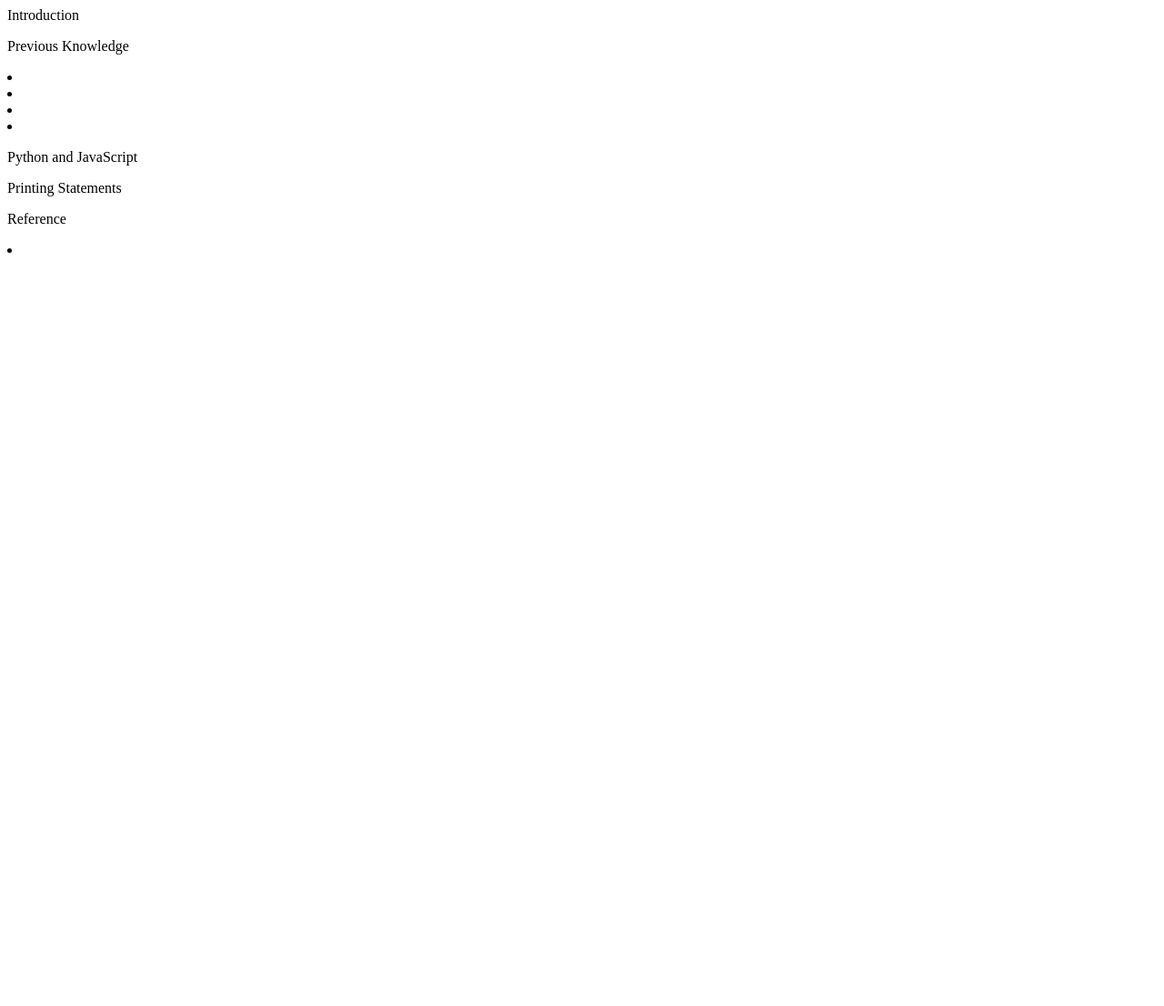
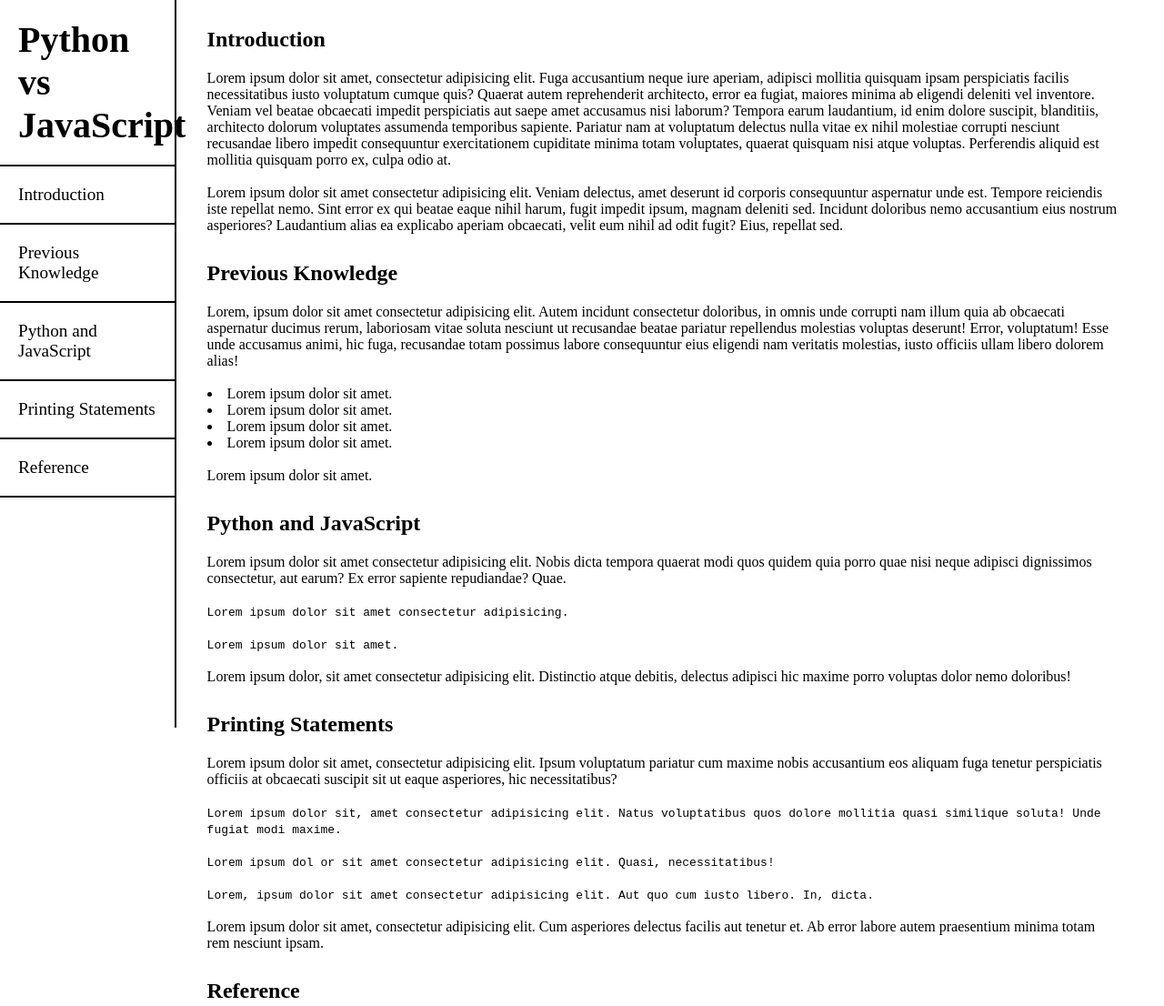
Before and after one commit to Awais4813/Kevin-Awais, a plain HTML site: page index.html in a window 1280 px wide. Shown: the top 1106 px of the page at 91% size. Before the commit the page ends 800 px from the top, so only its background shows below. Drawn offline with Linux system fonts and the light colour scheme.

Commit message:
Styling started

```diff
--- a/index.html
+++ b/index.html
@@ -1,50 +1,70 @@
 <!DOCTYPE html>
 <html lang="en">
+
 <head>
     <meta charset="UTF-8">
     <meta http-equiv="X-UA-Compatible" content="IE=edge">
     <meta name="viewport" content="width=device-width, initial-scale=1.0">
+    <link rel="stylesheet" href="style.css">
     <title>Document</title>
 </head>
+
 <body>
     <main id="main-doc">
         <section class="main-section" id="Introduction">
-            <header>Introduction</header>
-            <p></p>
-            <p></p>
+            <header><h2>Introduction</h2></header>
+            <p>Lorem ipsum dolor sit amet, consectetur adipisicing elit. Fuga accusantium neque iure aperiam, adipisci mollitia quisquam ipsam perspiciatis facilis necessitatibus iusto voluptatum cumque quis? Quaerat autem reprehenderit architecto, error ea fugiat, maiores minima ab eligendi deleniti vel inventore. Veniam vel beatae obcaecati impedit perspiciatis aut saepe amet accusamus nisi laborum? Tempora earum laudantium, id enim dolore suscipit, blanditiis, architecto dolorum voluptates assumenda temporibus sapiente. Pariatur nam at voluptatum delectus nulla vitae ex nihil molestiae corrupti nesciunt recusandae libero impedit consequuntur exercitationem cupiditate minima totam voluptates, quaerat quisquam nisi atque voluptas. Perferendis aliquid est mollitia quisquam porro ex, culpa odio at.</p><br>
+            <p>Lorem ipsum dolor sit amet consectetur adipisicing elit. Veniam delectus, amet deserunt id corporis consequuntur aspernatur unde est. Tempore reiciendis iste repellat nemo. Sint error ex qui beatae eaque nihil harum, fugit impedit ipsum, magnam deleniti sed. Incidunt doloribus nemo accusantium eius nostrum asperiores? Laudantium alias ea explicabo aperiam obcaecati, velit eum nihil ad odit fugit? Eius, repellat sed.</p>
         </section>
         <section class="main-section" id="Previous_Knowledge">
-            <header>Previous Knowledge</header>
-            <p></p>
-            <li></li>
-            <li></li>
-            <li></li>
-            <li></li>
-            <p></p>
+            <header><h2>Previous Knowledge</h2></header>
+            <p>Lorem, ipsum dolor sit amet consectetur adipisicing elit. Autem incidunt consectetur doloribus, in omnis unde corrupti nam illum quia ab obcaecati aspernatur ducimus rerum, laboriosam vitae soluta nesciunt ut recusandae beatae pariatur repellendus molestias voluptas deserunt! Error, voluptatum! Esse unde accusamus animi, hic fuga, recusandae totam possimus labore consequuntur eius eligendi nam veritatis molestias, iusto officiis ullam libero dolorem alias!</p>
+            <br>
+            <li>Lorem ipsum dolor sit amet.</li>
+            <li>Lorem ipsum dolor sit amet.</li>
+            <li>Lorem ipsum dolor sit amet.</li>
+            <li>Lorem ipsum dolor sit amet.</li>
+            <br>
+            <p>Lorem ipsum dolor sit amet.</p>
         </section>
         <section class="main-section" id="Python_and_JavaScript">
-            <header>Python and JavaScript</header>
-            <p></p>
-            <code></code><code></code>
-
-            <p></p>
+            <header><h2>Python and JavaScript</h2></header>
+            <p>Lorem ipsum dolor sit amet consectetur adipisicing elit. Nobis dicta tempora quaerat modi quos quidem quia porro quae nisi neque adipisci dignissimos consectetur, aut earum? Ex error sapiente repudiandae? Quae.</p>
+            <br>
+            <code>Lorem ipsum dolor sit amet consectetur adipisicing.</code>
+            <br><br>
+            <code>Lorem ipsum dolor sit amet.</code>
+            <br><br>
+            <p>Lorem ipsum dolor, sit amet consectetur adipisicing elit. Distinctio atque debitis, delectus adipisci hic maxime porro voluptas dolor nemo doloribus!</p>
         </section>
         <section class="main-section" id="Printing_Statements">
-            <header>Printing Statements</header>
-            <p></p>
-            <code></code><code></code><code></code>
-
-            <p></p>
+            <header><h2>Printing Statements</h2></header>
+            <p>Lorem ipsum dolor sit amet, consectetur adipisicing elit. Ipsum voluptatum pariatur cum maxime nobis accusantium eos aliquam fuga tenetur perspiciatis officiis at obcaecati suscipit sit ut eaque asperiores, hic necessitatibus?</p>
+            <br>
+            <code>Lorem ipsum dolor sit, amet consectetur adipisicing elit. Natus voluptatibus quos dolore mollitia quasi similique soluta! Unde fugiat modi maxime.</code>
+            <br><br>
+            <code>Lorem ipsum dol or sit amet consectetur adipisicing elit. Quasi, necessitatibus!</code>
+            <br><br>
+            <code>Lorem, ipsum dolor sit amet consectetur adipisicing elit. Aut quo cum iusto libero. In, dicta.</code>
+            <br><br>
+            <p>Lorem ipsum dolor sit amet, consectetur adipisicing elit. Cum asperiores delectus facilis aut tenetur et. Ab error labore autem praesentium minima totam rem nesciunt ipsam.</p>
         </section>
         <section class="main-section" id="Reference">
-            <header>Reference</header>
-            <p></p>
-            <li></li>
-            <p></p>
+            <header><h2>Reference</h2></header>
+            <p>Lorem, ipsum dolor sit amet consectetur adipisicing elit. Totam, unde facilis nisi placeat iure minima maxime corporis similique et?</p>
+            <br>
+            <li>Lorem ipsum dolor sit amet.</li>
+            <br>
+            <p>Lorem ipsum dolor sit amet consectetur adipisicing elit. Eaque illo at, molestiae dicta ex error. Tenetur assumenda delectus distinctio?</p>
         </section>
     </main>
-    <nav id="navbar"><header></header>
-        <a href=""></a><a href=""></a><a href=""></a><a href=""></a><a href=""></a>
+    <nav id="navbar">
+        <header><h1>Python vs JavaScript</h1></header>
+        <a href="#Introduction" class="nav-link">Introduction</a>
+        <a href="#Previous_Knowledge" class="nav-link">Previous Knowledge</a>
+        <a href="#Python_and_JavaScript" class="nav-link">Python and JavaScript</a>
+        <a href="#Printing_Statements" class="nav-link">Printing Statements</a>
+        <a href="#Reference" class="nav-link">Reference</a>
     </nav>
 </body>
 </html>
--- a/style.css
+++ b/style.css
@@ -0,0 +1,43 @@
+@media only screen and (max-width: 815px){
+
+}
+*{
+    margin: 0;
+    padding: 0;
+}
+#navbar{
+    position: fixed;
+    left: 0;
+    top: 0;
+    height: 100%;
+    display: flex;
+    flex-direction: column;
+    width: 15%;
+    border-right: 2px solid black;
+}
+#main-doc{
+    position: absolute;
+    right: 0;
+    width: 83%;
+    padding-right: 20px;
+}
+.nav-link{
+    border-top: 2px solid black;
+    padding: 20px;
+    text-decoration: none;
+    color: black;
+    font-size: larger;
+}
+.nav-link:last-child{
+    border-bottom: 2px solid black;
+}
+#navbar>header>h1{
+    font-size: 40px;
+    padding: 20px;
+}
+.main-section{
+    margin: 30px;
+}
+.main-section>header>h2{
+    margin-bottom: 20px;
+}
```
